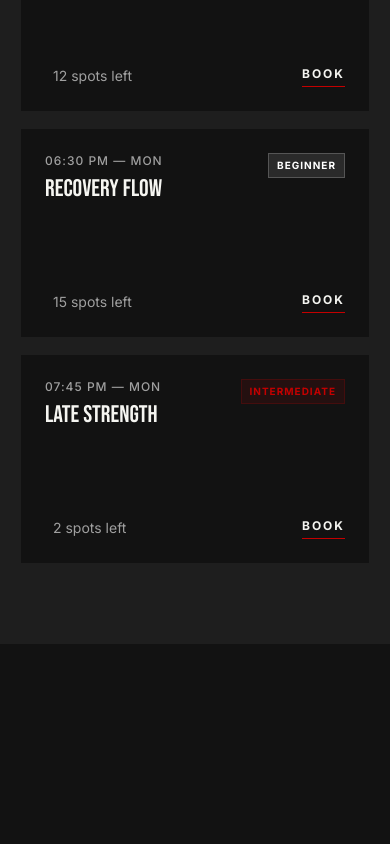
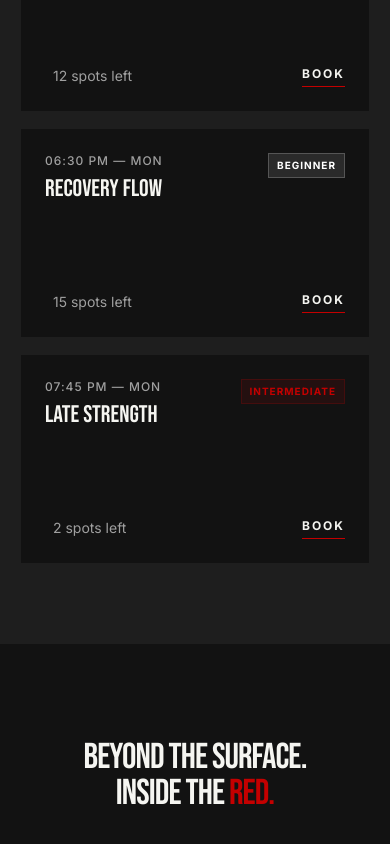
Before and after one commit to glovatskiy/redline-fitness-react-tailwind, a React (Vite) app: page / in a window 390 px wide. Shown: the part 4083-4927 px from the top of the page. Before the commit the page ends 4727 px from the top, so only its background shows below. Built offline with nearby package versions, Linux system fonts and the light colour scheme.

Commit message:
Add responsive Editorial section with RED ROOM glow effect

```diff
--- a/src/App.jsx
+++ b/src/App.jsx
@@ -4,6 +4,7 @@ import Hero from "./components/Hero";
 import Ticker from "./components/Ticker";
 import Trainers from "./components/Trainers";
 import Classes from "./components/Classes";
+import Editorial from "./components/Editorial";
 
 function App() {
   const [redRoom, setRedRoom] = useState(false);
@@ -17,6 +18,7 @@ function App() {
         <Ticker redRoom={redRoom} />
         <Trainers redRoom={redRoom} />
         <Classes redRoom={redRoom} />
+        <Editorial redRoom={redRoom} />
       </main>
     </div>
   );
--- /dev/null
+++ b/src/components/Editorial.jsx
@@ -0,0 +1,41 @@
+function Editorial({ redRoom }) {
+  return (
+    <section
+      className={`
+        px-5 py-24 text-center text-[#f5f5f1]
+        transition-colors duration-400
+        md:px-6 md:py-32
+        lg:px-[6%] lg:py-48
+        ${redRoom ? "bg-[#0a0000]" : "bg-[#121212]"}
+      `}
+    >
+      <h2
+        className="
+          mx-auto max-w-[1152px]
+          font-heading font-normal
+          text-[36px] leading-none tracking-[-0.9px]
+          md:text-[60px] md:tracking-[-1.5px]
+          lg:text-[96px] lg:tracking-[-2px]
+        "
+      >
+        BEYOND THE SURFACE.
+        <br />
+        INSIDE THE{" "}
+        <span
+          className={`
+            transition-[color,text-shadow] duration-400
+            ${
+              redRoom
+                ? "text-[#ff0000] [text-shadow:0_0_30px_rgba(255,0,0,0.6)]"
+                : "text-[#c40000]"
+            }
+          `}
+        >
+          RED.
+        </span>
+      </h2>
+    </section>
+  );
+}
+
+export default Editorial;
```
